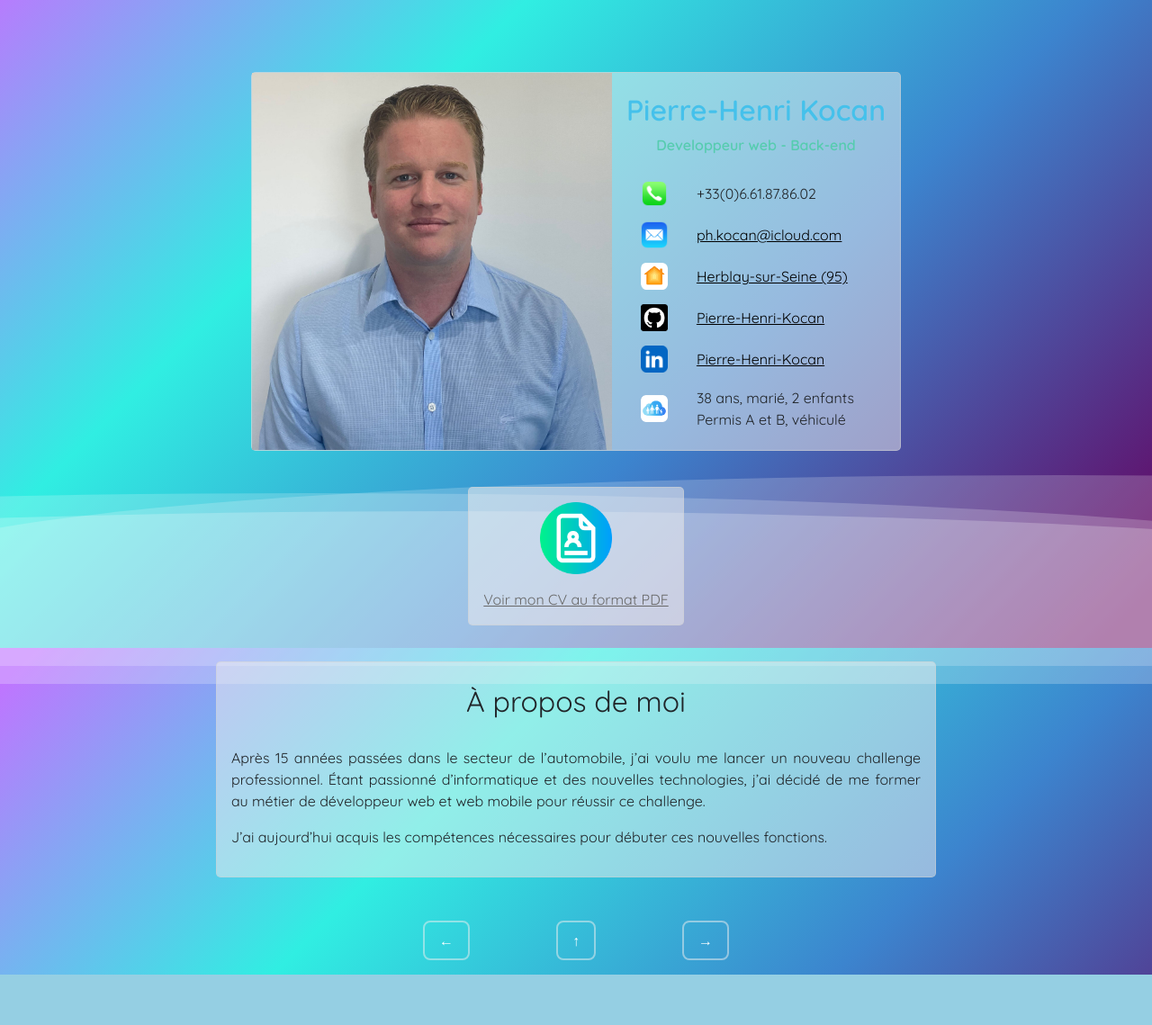
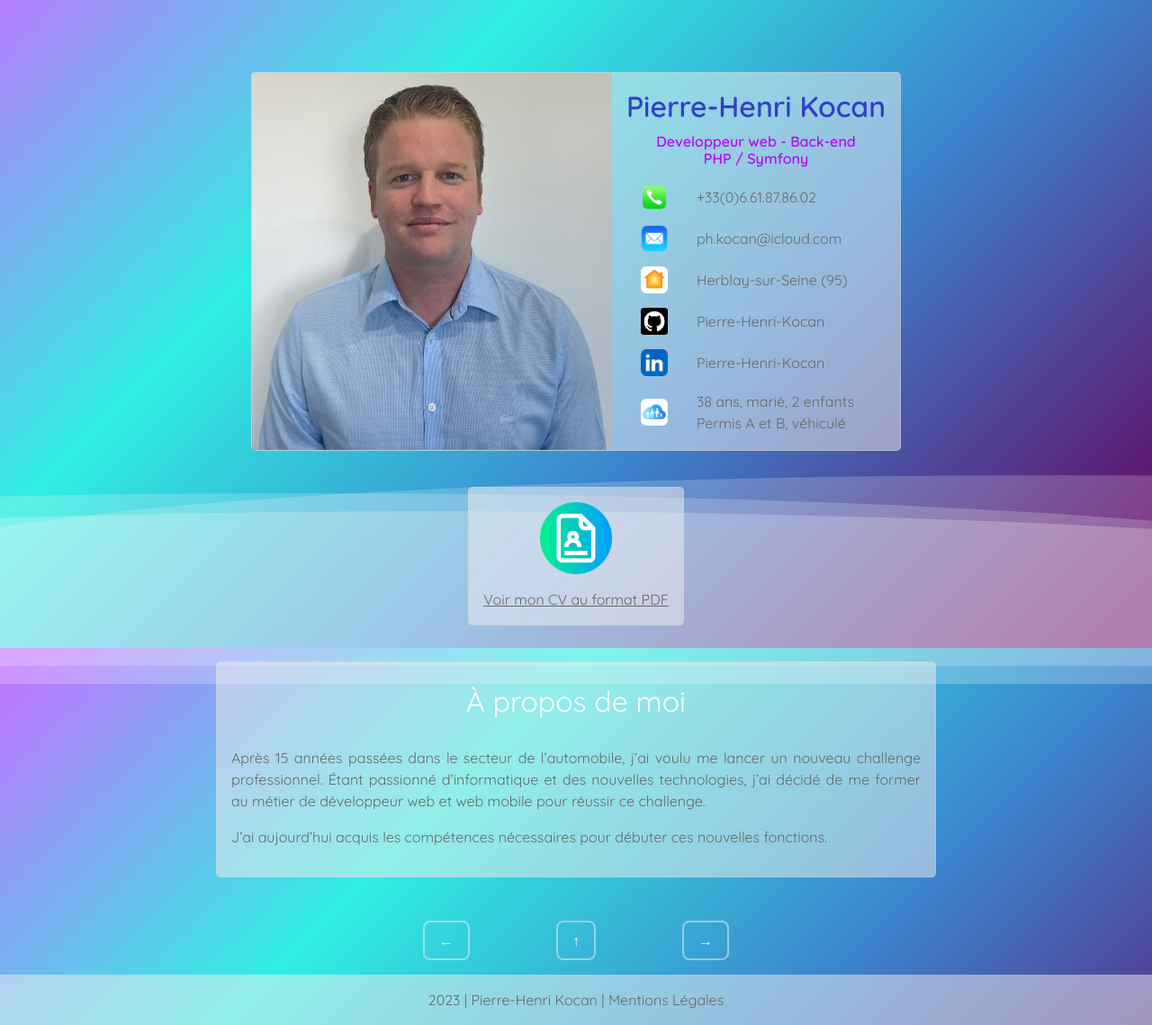
Before and after one commit to Pierre-Henri-Kocan/CV-en-ligne, a PHP site: page / in a window 1280 px wide. Shown: the part 80-1219 px from the top of the page at 90% size. Before the commit the page ends 1163 px from the top, so only its background shows below. Run offline with PHP 8.4, Linux system fonts and the light colour scheme; some libraries are stand-ins or nearby versions.

Commit message:
templates updated

```diff
--- a/php/inc/templates/contact.tpl.php
+++ b/php/inc/templates/contact.tpl.php
@@ -12,7 +12,7 @@ $captcha = new Recaptcha('6LcbOOgjAAAAAAaJxwjNnlLEOX9yGzNPkpe7a8Li');
 if (isset($_POST['message'])) {
     $retour = mail($to, mb_encode_mimeheader($subject), $message, $headers);
 
-    if ($retour && $captcha->checkCode($_POST['g-recaptcha-response'])) { ?>
+    if ($retour && $captcha->isValid($_POST['g-recaptcha-response'])) { ?>
         <div class="alert alert-success" role="alert">Votre message a bien été envoyé.</div>
         <?php
     } else {
--- a/php/inc/templates/footer.tpl.php
+++ b/php/inc/templates/footer.tpl.php
@@ -1,3 +1,37 @@
+			<footer>
+                <p>
+                2023 | Pierre-Henri Kocan | <a class="btn btn-legal" data-bs-toggle="modal" data-bs-target="#mentionsLegales">Mentions Légales</a>
+                </p>
+                <div class="modal fade" id="mentionsLegales" tabindex="-1" aria-labelledby="exampleModalLabel" aria-hidden="true">
+                    <div class="modal-dialog">
+                        <div class="modal-content">
+                            <div class="modal-header">
+                                <h5 class="modal-title fs-5" id="exampleModalLabel">Mentions légales</h5>
+                                <button type="button" class="btn-close" data-bs-dismiss="modal" aria-label="Close"></button>
+                            </div>
+                            <div class="modal-body">
+                                Le site www.pierre-henri-kocan.com est développé et géré par :<br>
+                                Pierre-Henri Kocan.
+                                <br>
+                                <br>
+                                Le site www.pierre-henri-kocan.com est hébergé par :<br>
+                                OVHcloud.<br>
+                                SAS au capital de 10 174 560 €<br>
+                                RCS Lille Métropole 424 761 419 00045<br>
+                                Code APE 2620Z<br>
+                                N° TVA : FR 22 424 761 419<br>
+                                Siège social :<br>
+                                2 rue Kellermann<br>
+                                59100 Roubaix<br>
+                                France<br>
+                                Président : Michel Paulin<br>
+                                Hébergeur : OVH SAS<br>
+                                Tél : 1007<br>
+                            </div>
+                        </div>
+                    </div>
+                </div>
+            </footer>
 		<script src="https://cdn.jsdelivr.net/npm/bootstrap@5.2.3/dist/js/bootstrap.bundle.min.js" integrity="sha384-kenU1KFdBIe4zVF0s0G1M5b4hcpxyD9F7jL+jjXkk+Q2h455rYXK/7HAuoJl+0I4" crossorigin="anonymous"></script>
 	</body>
 </html>
--- a/php/inc/templates/home.tpl.php
+++ b/php/inc/templates/home.tpl.php
@@ -6,7 +6,7 @@
     <div class="profil-card-right">
       <div class="card-body">
         <h5 class="card-title">Pierre-Henri Kocan</h5>
-		<h6 class="card-function">Developpeur web - Back-end</h6>
+		<h6 class="card-function">Developpeur web - Back-end <br> PHP / Symfony</h6>
 		<div class="contacts">
 			<img src="php/public/images/phone.png" alt="phone-picture">
 			<p>+33(0)6.61.87.86.02</p>
@@ -40,8 +40,8 @@
 </div>
 
 <div class="curriculum">
-	<a href="php/public/documents/CV-Pierre-Henri-KOCAN-2023.pdf" target="_blank"><img src="php/public/images/cv.png"></a>
-	<a href="php/public/documents/CV-Pierre-Henri-KOCAN-2023.pdf" target="_blank" class="curriculum-text">Voir mon CV au format PDF</a>
+	<a href="php/public/documents/cv-pierre-henri-kocan-2023.pdf" target="_blank"><img src="php/public/images/cv.png"></a>
+	<a href="php/public/documents/cv-pierre-henri-kocan-2023.pdf" target="_blank" class="curriculum-text">Voir mon CV au format PDF</a>
 	<!-- <a href="php/public/documents/CV-Pierre-Henri-KOCAN-2023.pdf" target="_blank" class="curriculum-text" download>Télécharger</a> -->
 </div>
 
--- a/php/public/css/style.css
+++ b/php/public/css/style.css
@@ -1,4 +1,8 @@
 @import url('https://fonts.googleapis.com/css2?family=Quicksand:wght@400;600;700&display=swap');
+
+:root{
+  --text: #696969;
+}
 
 * {
   box-sizing: border-box;
@@ -137,12 +141,6 @@ body {
   }
 }
 
-/* ---------------------- footer ---------------------- */
-
-footer {
-  margin-bottom: 1.5rem;
-}
-
 /* ---------------------- pagination button ---------------------- */
 
 .pagination {
@@ -165,6 +163,28 @@ footer {
   background-color: rgb(116, 46, 255);
   text-decoration: none;
   color: #fff;
+}
+
+/* ---------------------- footer ---------------------- */
+
+footer {
+  width: 100%;
+  background-color: rgba(241, 240, 240, 0.50);
+  padding: 1rem;
+  color: var(--text);
+}
+
+footer p {
+  text-align: center;
+  margin-bottom: 0;
+}
+
+.btn-legal {
+  color: var(--text);
+  padding: 0;
+  border: 0;
+  margin: 0;
+  vertical-align: baseline;
 }
 
 /* ---------------------- profil ---------------------- */
@@ -197,22 +217,23 @@ footer {
 }
 
 .card-body h6 {
-  margin-bottom: 1.8rem;
+  margin-bottom: 1.1rem;
   font-size: 1rem;
   font-weight: 600;
 }
 
 .card-title {
-  color: rgba(69,193,235,1);
+  color: rgb(51, 63, 199);
 }
 
 .card-function {
-  color: rgb(86, 204, 175);
+  color: rgb(182, 12, 244);
   text-align: center;
 }
 
 .contact-link {
   color: rgb(0, 0, 0);
+  text-decoration: none;
 }
 
 .contact-link:hover {
@@ -235,6 +256,7 @@ footer {
 .contacts p {
   margin: 0;
   margin-left: 2rem;
+  color: var(--text);
 }
 
 @media screen and (max-width: 850px) {
@@ -291,10 +313,12 @@ footer {
   margin-bottom: 2rem;
   padding-top: 0.5rem;
   text-align: center;
+  color: #fff;
 }
 
 .about p {
   text-align: justify;
+  color: var(--text);
 }
 
 @media screen and (max-width: 1050px) {
@@ -323,7 +347,7 @@ footer {
 }
 
 .curriculum-text{
-  color: #696969;
+  color: var(--text);
 }
 
 .curriculum-text:hover {
@@ -365,7 +389,7 @@ footer {
 }
 
 .title {
-  color: #69696989;
+  color: var(--text);
   text-shadow: 0px 1px 1px rgba(0, 0, 0, 0.157);
   font-size: 2rem;
   font-weight: 600;
@@ -397,7 +421,7 @@ footer {
 .card-experience-detail, .card-formation-detail  {
   margin-bottom: 0rem;
   margin-left: 2rem;
-  color: #696969;
+  color: var(--text);
 }
 
 .title::before {
@@ -600,6 +624,11 @@ footer {
 
 .our-services h4 {
   font-weight: 600;
+  color: var(--text);
+}
+
+.our-services p {
+  color: var(--text);
 }
 
 .our-services:hover h4, .our-services:hover p {
@@ -684,7 +713,7 @@ footer {
 }
 
 .competence-detail p, .language-detail p {
-  color: rgb(0, 0, 0);
+  color: var(--text);
   font-size: 1rem;
   margin: 0.5rem 0.5rem;
 }
--- a/recaptcha.php
+++ b/recaptcha.php
@@ -8,7 +8,7 @@ class Recaptcha {
         $this->secret = $secret;
     }
 
-    public function checkCode($code) {
+    public function isValid($code) {
         if(empty($code)) {
             return false;
         }
```
Also changed, not shown: .htaccess, php/inc/.htaccess (added), 1 other file.
